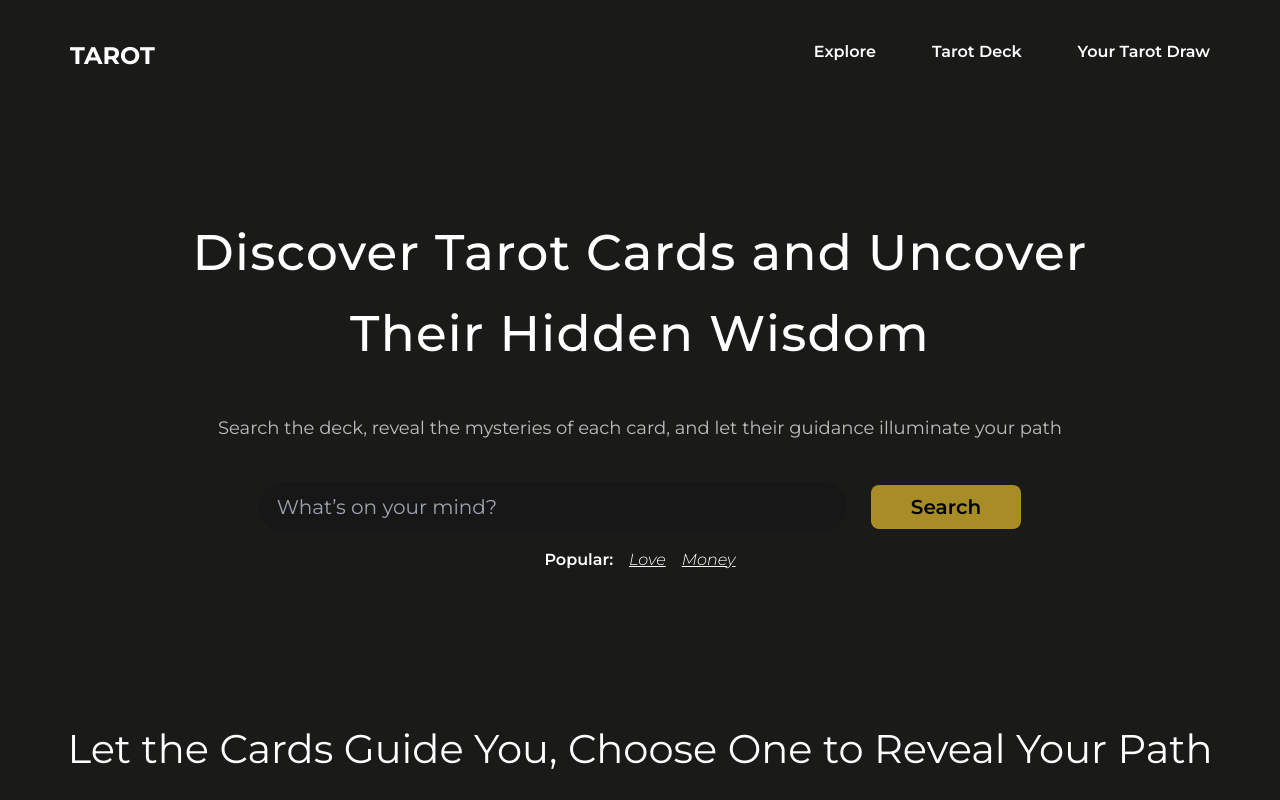
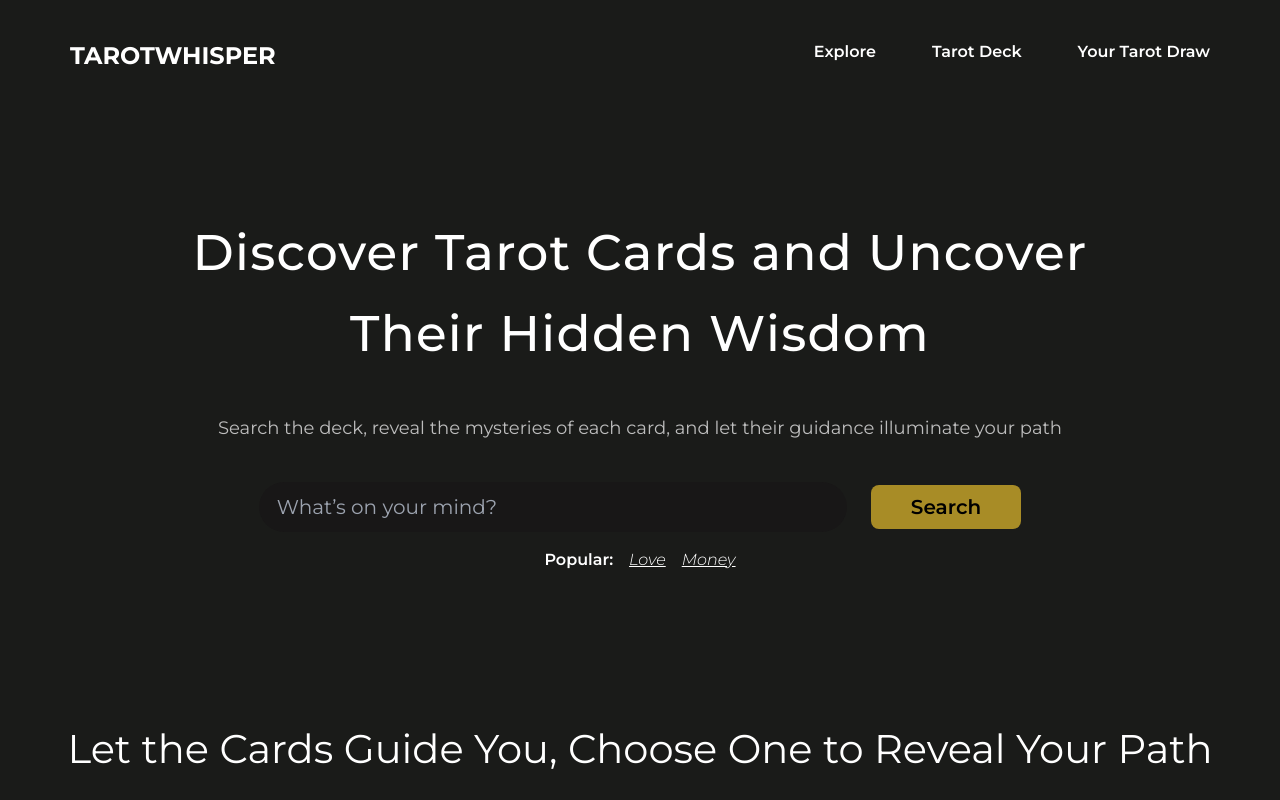
Before and after one commit to Pornnalin/react-ts-tarot, a React (Vite) app: page / in a window 1280 px wide. Shown: the top 800 px of the page. Built offline with nearby package versions, Linux system fonts and the light colour scheme; no server answers; a web font is replaced by a local one.

Commit message:
Update Navbar.tsx

```diff
--- a/src/components/Navbar.tsx
+++ b/src/components/Navbar.tsx
@@ -15,7 +15,7 @@ function Navbar() {
   return (
     <div className="py-10 flex flex-row justify-between">
       <div className="inline-flex relative pr-8">
-        <h3 className="font-bold text-2xl">TAROT</h3>
+        <h3 className="font-bold text-2xl uppercase">tarotwhisper</h3>
       </div>
 
       {/* Desktop Navigation */}
```
